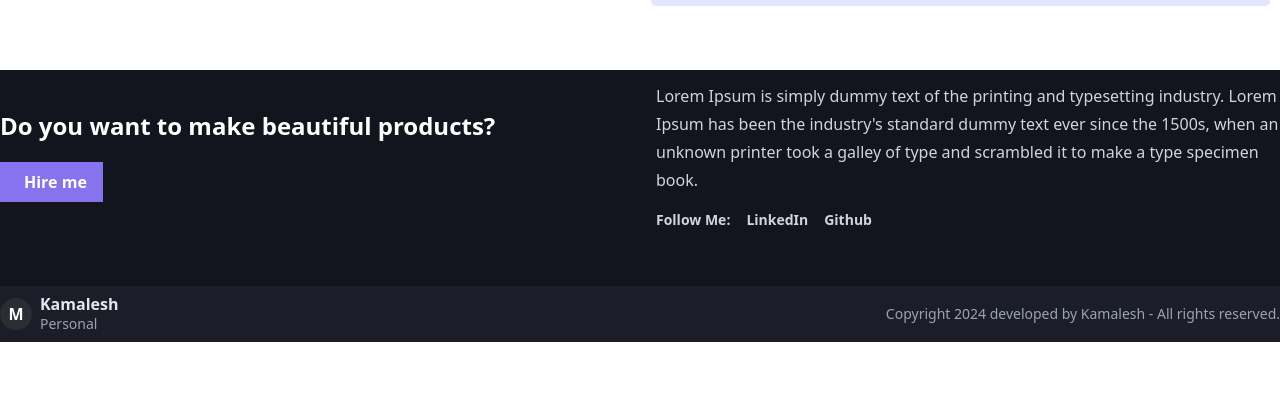
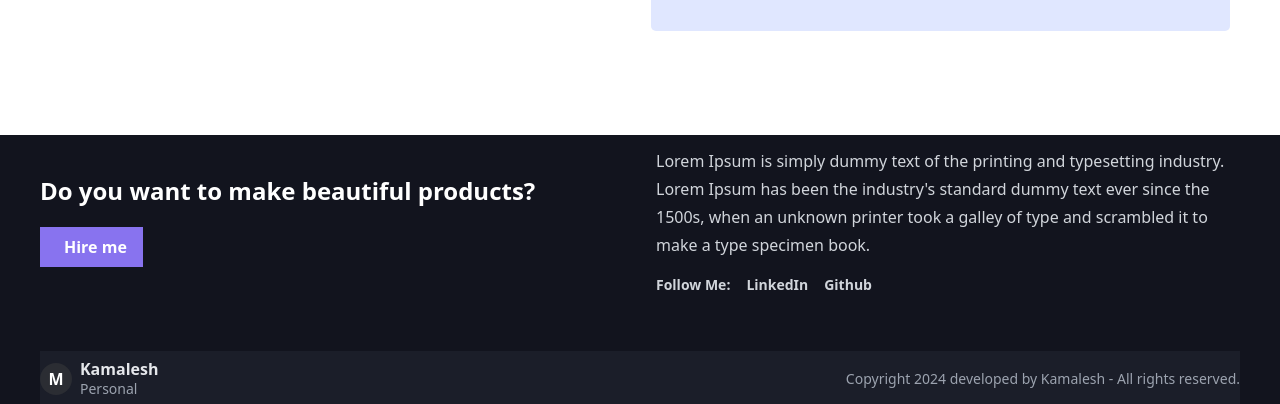
Before and after one commit to KamaleshPatil13/Portfolio-app, a React (Create React App) app: page / in a window 1280 px wide. Shown: the part 1602-2006 px from the top of the page. Before the commit the page ends 1944 px from the top, so only its background shows below. Built offline with nearby package versions, Linux system fonts and the light colour scheme; grey boxes are pictures that could not be loaded.

Commit message:
Some additional changes of mobile view

```diff
--- a/src/App.js
+++ b/src/App.js
@@ -14,15 +14,15 @@ function App() {
   }, []);
 
   return (
-    <>
+    <div >
       <Header />
-      <main>
+      <main className="lg:p-[40px]">
         <Hero />
         <Portfolio />
         <Contact />
       </main>
       <Footer />
-    </>
+    </div>
   );
 }
 
--- a/src/components/footer/Footer.jsx
+++ b/src/components/footer/Footer.jsx
@@ -3,7 +3,7 @@ import React from "react";
 const Footer = () => {
   const year = new Date().getFullYear();
   return (
-    <footer className="bg-[#12141e] pt-3  flex justify-center">
+    <footer className="bg-[#12141e] pt-3  flex justify-center lg:px-[40px]">
       {/*========================header-top-start================= */}
       <div className="container">
         <div className="sm:flex items-center justify-between md:gap-8">
```
